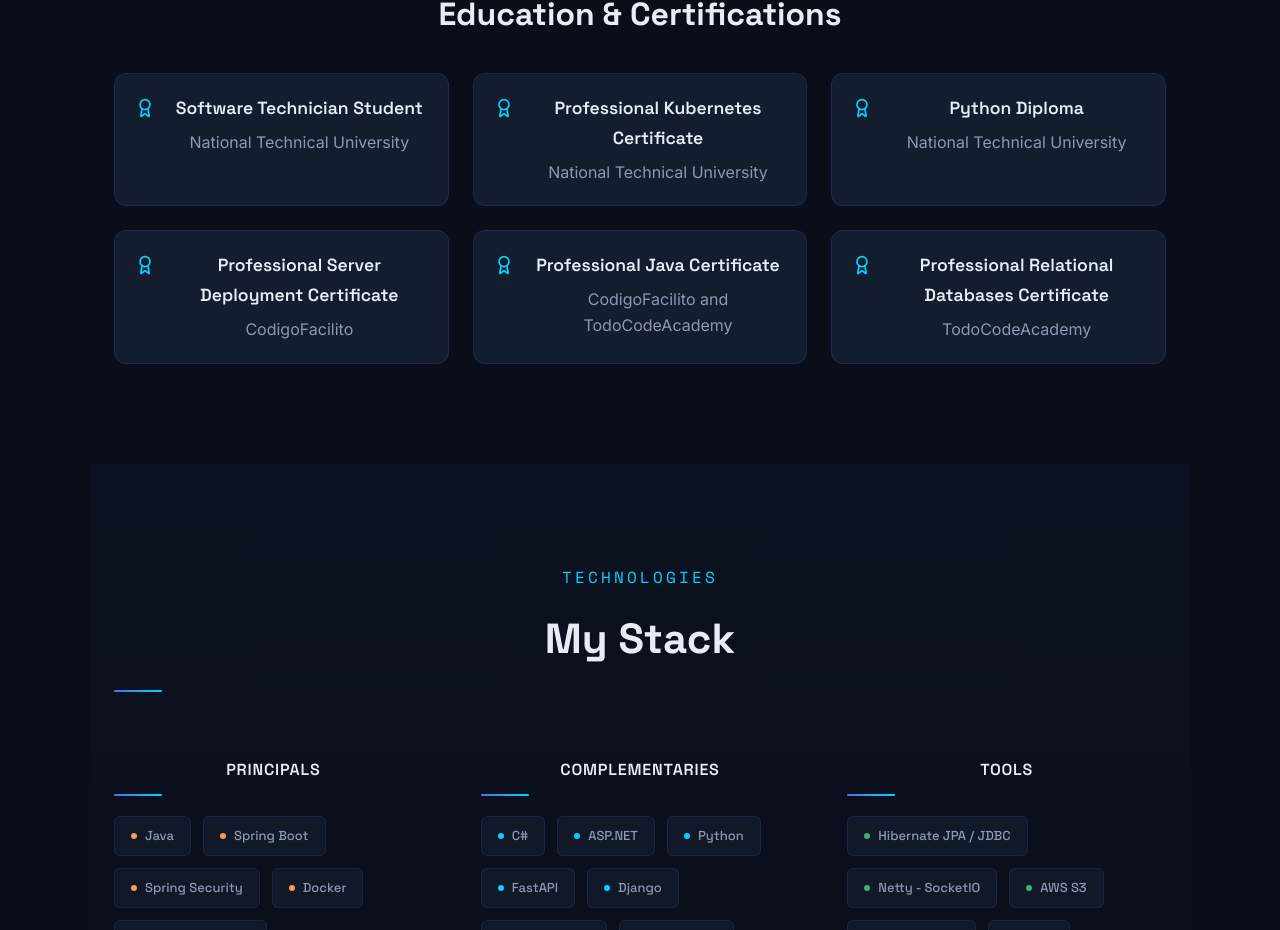
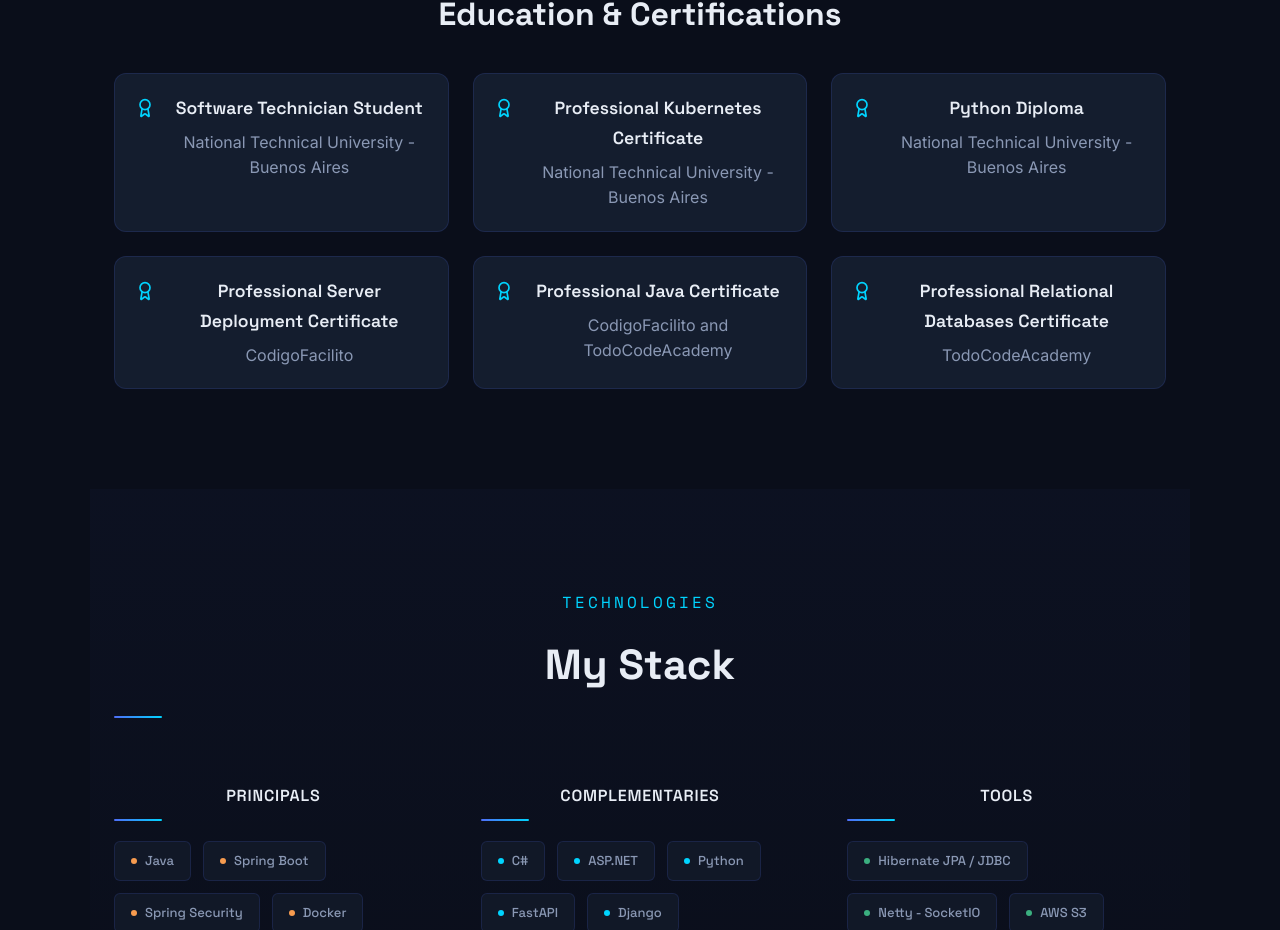
Before and after one commit to lumini-statio/portfolio, a React (Vite) app: page / in a window 1280 px wide. Shown: the part 1856-2786 px from the top of the page. Built offline with nearby package versions, Linux system fonts and the light colour scheme; no server answers.

Commit message:
refactor: added where the utn is on about

```diff
--- a/src/components/About.jsx
+++ b/src/components/About.jsx
@@ -23,15 +23,15 @@ const traits = [
 const education = [
   {
     title: 'Software Technician Student',
-    institution: 'National Technical University',
+    institution: 'National Technical University - Buenos Aires',
   },
   {
     title: 'Professional Kubernetes Certificate',
-    institution: 'National Technical University',
+    institution: 'National Technical University - Buenos Aires',
   },
   {
     title: 'Python Diploma',
-    institution: 'National Technical University',
+    institution: 'National Technical University - Buenos Aires',
   },
   {
     title: 'Professional Server Deployment Certificate',
```
